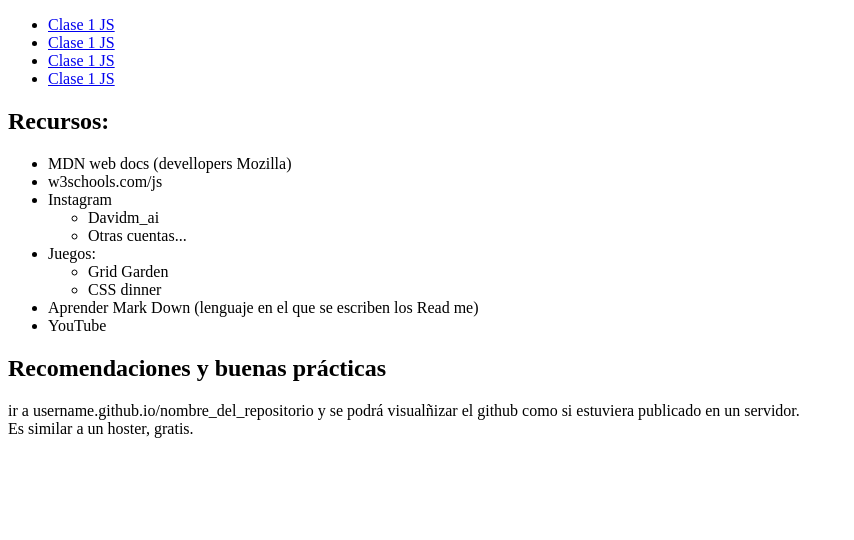
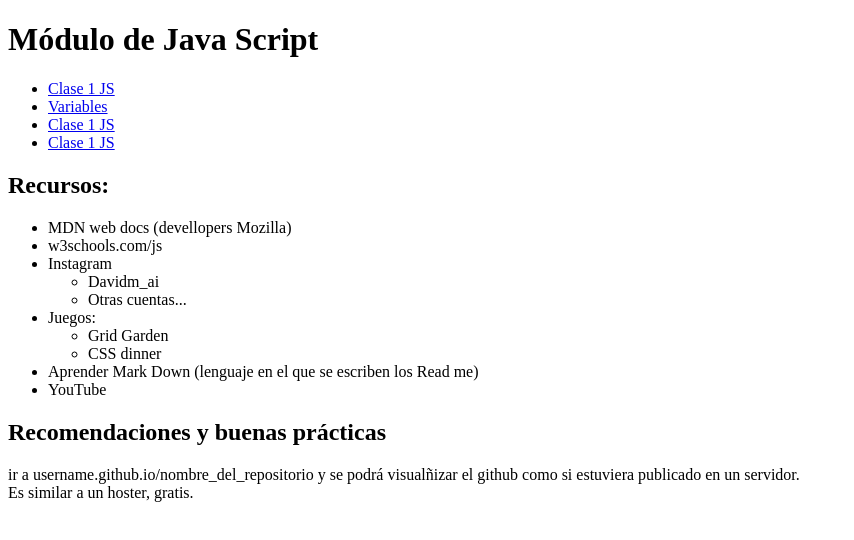
Before and after one commit to mrbiaar/Javascript_LaSalle, a plain HTML site: page index.html in a window 1280 px wide. Shown: the whole page, without its empty margins (0-854 px from the left). Drawn offline with Linux system fonts and the light colour scheme.

```diff
--- a/index.html
+++ b/index.html
@@ -6,10 +6,11 @@
     <title>Apuntes Dinámicos</title>
 </head>
 <body>
+    <h1>Módulo de Java Script</h1>
     <nav>
         <ul>
             <li><a href="clase 1.html">Clase 1 JS</a></li>
-            <li><a href="variables.html">Clase 1 JS</a></li>
+            <li><a href="variables.html">Variables</a></li>
             <li><a href="#">Clase 1 JS</a></li>
             <li><a href="#">Clase 1 JS</a></li>
         </ul>
```
Also changed, not shown: clase 1.html (+3 -0 lines).
